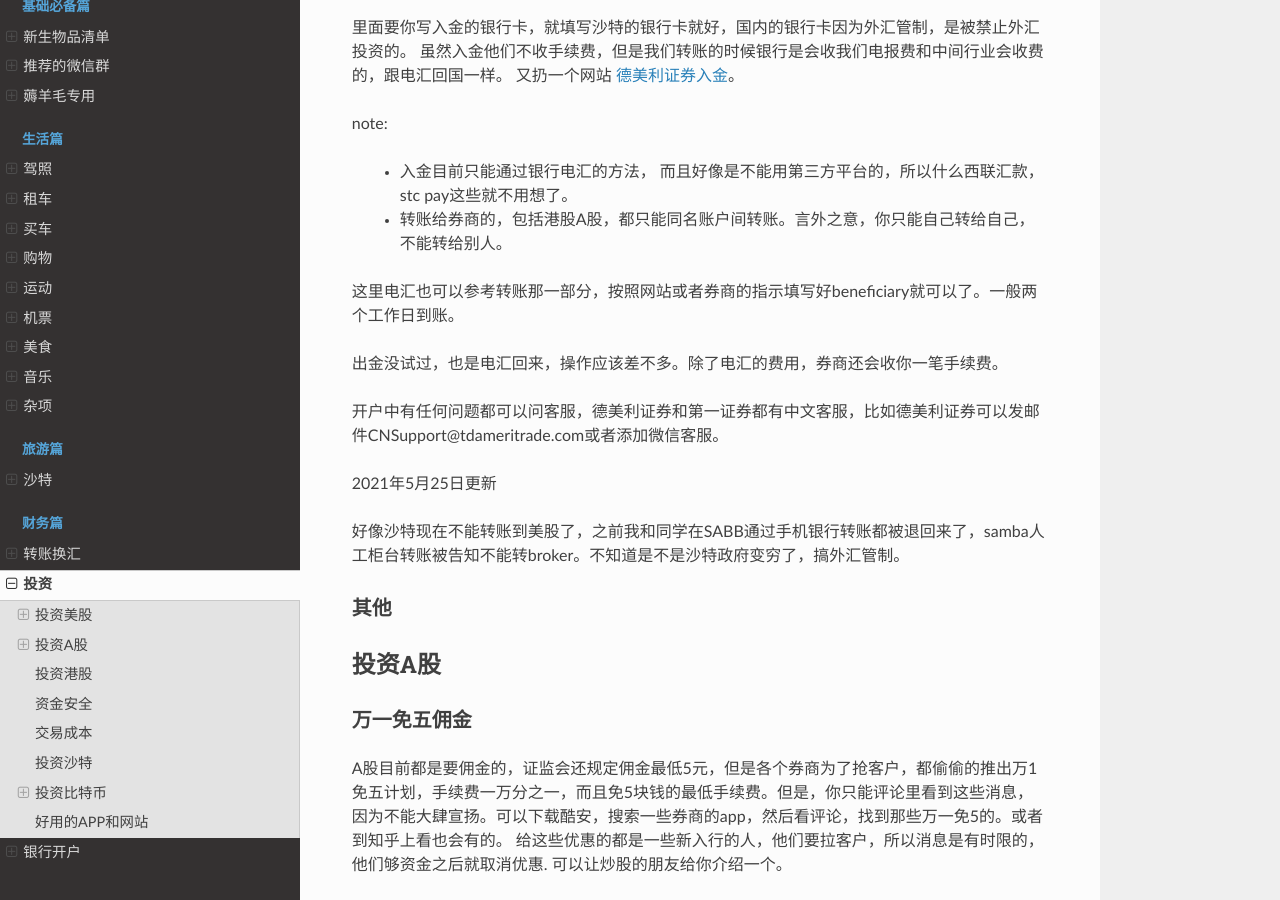
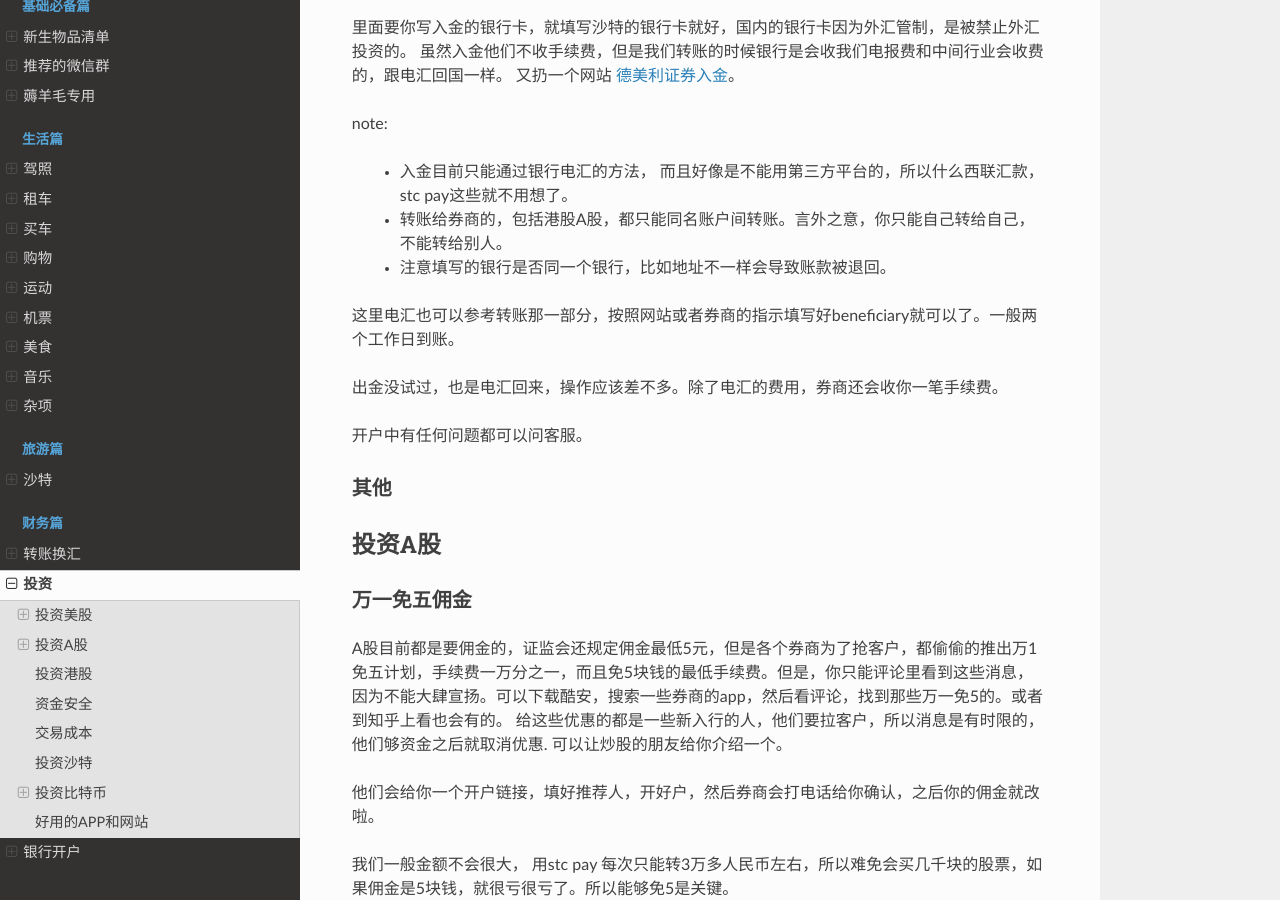
Before and after one commit to guochengqian/KAUSTian_Handbook_CN, a Sphinx documentation site: the page built from docs/content/finance/investment.rst, in a window 1280 px wide and 900 px high, scrolled down 1378 px. Built offline with Sphinx 7.4.7 and the Read the Docs theme 2.0.0, drawn with Linux system fonts in a browser that asks for light colours.

Commit message:
Update investment.rst

```diff
--- a/docs/content/finance/investment.rst
+++ b/docs/content/finance/investment.rst
@@ -46,17 +46,14 @@
 
   * 入金目前只能通过银行电汇的方法， 而且好像是不能用第三方平台的，所以什么西联汇款，stc pay这些就不用想了。
   * 转账给券商的，包括港股A股，都只能同名账户间转账。言外之意，你只能自己转给自己，不能转给别人。
+  * 注意填写的银行是否同一个银行，比如地址不一样会导致账款被退回。
 
 
 这里电汇也可以参考转账那一部分，按照网站或者券商的指示填写好beneficiary就可以了。一般两个工作日到账。
 
 出金没试过，也是电汇回来，操作应该差不多。除了电汇的费用，券商还会收你一笔手续费。
 
-开户中有任何问题都可以问客服，德美利证券和第一证券都有中文客服，比如德美利证券可以发邮件CNSupport@tdameritrade.com或者添加微信客服。
-
-2021年5月25日更新
-
-好像沙特现在不能转账到美股了，之前我和同学在SABB通过手机银行转账都被退回来了，samba人工柜台转账被告知不能转broker。不知道是不是沙特政府变穷了，搞外汇管制。
+开户中有任何问题都可以问客服。
 
 
 其他
```
